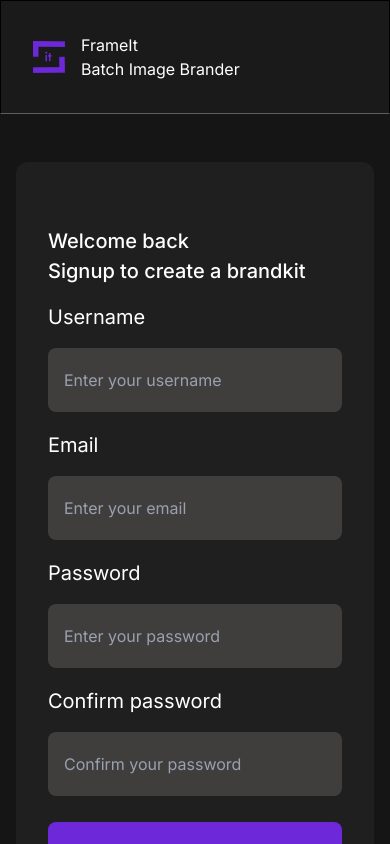
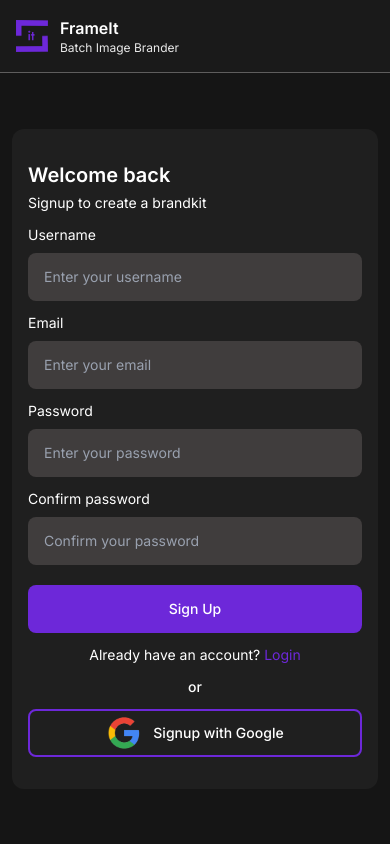
Before and after one commit to Mclakez/FrameIt, a React (Vite) app in the folder client/: page /signup in a window 390 px wide. Shown: the top 844 px of the page. Built offline with nearby package versions, Linux system fonts and the light colour scheme; no server answers.

Commit message:
Adjusted UI for mobile

```diff
--- a/client/src/Landingpage.tsx
+++ b/client/src/Landingpage.tsx
@@ -6,29 +6,29 @@ export default function LandingPage() {
   return (
     <div className="min-h-screen bg-(--bg-black) text-white">
       <header className="border-b border-(--border-color) bg-(--light-black)">
-        <div className="mx-auto flex h-30 max-w-360 items-center justify-between px-8 md:px-16">
-          <div className="flex items-center gap-6">
+        <div className="mx-auto flex h-20 max-w-360 items-center justify-between px-4 md:h-30 md:px-16">
+          <div className="flex items-center gap-3 md:gap-6">
             <img
               src={logoSrc}
               alt="FrameIt logo"
-              className="h-11 w-11 object-contain"
+              className="h-9 w-9 object-contain md:h-11 md:w-11"
             />
-            <div className=" leading-tight">
-              <p className="text-xl text-[#fffdfd]">FrameIt</p>
-              <p className="text-xl text-[#fffdfd]">Batch Image Brander</p>
+            <div className="leading-tight">
+              <p className="text-base font-semibold text-[#fffdfd] md:text-xl">FrameIt</p>
+              <p className="text-xs text-[#fffdfd]/90 md:text-xl">Batch Image Brander</p>
             </div>
           </div>
 
-          <nav className="flex items-center gap-8">
+          <nav className="flex items-center gap-3 md:gap-8">
             <NavLink
               to="/login"
-              className=" text-xs md:text-xl text-white hover:opacity-80 hidden md:block"
+              className="text-sm text-white hover:opacity-80 md:text-xl"
             >
               Login
             </NavLink>
             <NavLink
               to="/signup"
-              className="rounded-lg bg-(--frameit-purple) px-8 md:px-12 py-5 hidden md:block  text-xs md:text-xl font-semibold text-white hover:bg-[#5b21b6]"
+              className="rounded-lg bg-(--frameit-purple) px-4 py-3 text-sm font-semibold text-white hover:bg-[#5b21b6] md:px-12 md:py-5 md:text-xl"
             >
               Sign up
             </NavLink>
@@ -36,27 +36,27 @@ export default function LandingPage() {
         </div>
       </header>
 
-      <main className="mx-auto flex max-w-360 flex-col items-center px-6 pt-32 text-center">
-        <h1 className="max-w-165  text-5xl font-bold leading-10 md:leading-15 md:text-6xl">
+      <main className="mx-auto flex max-w-360 flex-col items-center px-8 pt-16 text-center md:px-6 md:pt-32">
+        <h1 className="max-w-165 text-3xl font-bold leading-tight md:text-5xl md:leading-15 lg:text-6xl">
           Brand your event photo in{" "}
           <span className="text-[#6d28d9]">seconds</span>
         </h1>
 
-        <p className="mt-12 max-w-119  text-xl text-white">
+        <p className="mt-8 max-w-119 text-base text-white md:mt-12 md:text-xl">
           Upload a batch of photos, set your overlay once, and download
-          professionally branded images
+          professionally branded images.
         </p>
 
-        <div className="mt-10 flex flex-col  flex-wrap items-center justify-center gap-6 md:flex-row">
+        <div className="mt-10 flex w-full flex-col items-stretch gap-4 md:w-auto md:flex-row md:flex-wrap md:items-center md:justify-center md:gap-6">
           <NavLink
-              to="/signup"
-            className="rounded-lg border border-[#6d28d9] bg-[#6d28d9] px-12 py-5  text-base font-semibold text-white hover:bg-[#5b21b6]"
+            to="/signup"
+            className="rounded-lg border border-[#6d28d9] bg-[#6d28d9] px-6 py-4 text-base font-semibold text-white hover:bg-[#5b21b6] md:px-12 md:py-5"
           >
             Get started free
           </NavLink>
           <NavLink
             to="/login"
-            className="w-full md:w-fit rounded-lg border border-[#6d28d9] bg-[#6d28d9] px-12 py-5  text-base font-semibold text-white hover:bg-[#5b21b6]"
+            className="rounded-lg border border-[#6d28d9] bg-[#6d28d9] px-6 py-4 text-base font-semibold text-white hover:bg-[#5b21b6] md:w-fit md:px-12 md:py-5"
           >
             Login
           </NavLink>
--- a/client/src/Signup.tsx
+++ b/client/src/Signup.tsx
@@ -93,23 +93,23 @@ export default function Signup() {
       <AuthHeader/>
 
       {/* Main Content */}
-      <div className="flex-1 flex items-center justify-center py-12 px-4">
-        <div className="bg-[#1f1f1f] rounded-xl w-full max-w-xl px-8 py-16 flex flex-col gap-4">
+      <div className="flex flex-1 items-center justify-center px-3 py-6 md:px-4 md:py-12">
+        <div className="flex w-full max-w-xl flex-col gap-3 rounded-xl bg-[#1f1f1f] px-4 py-8 md:gap-4 md:px-8 md:py-16">
           {/* Header Text */}
-          <div className="flex flex-col">
-            <h1 className=" font-medium text-[20px] text-white">
+          <div className="flex flex-col gap-1">
+            <h1 className="text-xl font-semibold text-white md:text-[20px]">
               Welcome back
             </h1>
-            <p className=" font-medium text-[20px] text-white">
+            <p className="text-sm text-white md:text-[20px]">
               Signup to create a brandkit
             </p>
           </div>
 
           {/* Form */}
-          <form onSubmit={handleSignup} className="flex flex-col gap-4.5">
+          <form onSubmit={handleSignup} className="flex flex-col gap-3 md:gap-4.5">
             {/* Username Field */}
-            <div className="flex flex-col gap-4">
-              <label className=" font-normal text-[20px] text-white">
+            <div className="flex flex-col gap-2 md:gap-4">
+              <label className="text-sm text-white md:text-[20px]">
                 Username
               </label>
               <input
@@ -118,14 +118,14 @@ export default function Signup() {
                 value={formData.username}
                 onChange={handleChange}
                 required
-                className="bg-[#403d3d] h-16 rounded-lg px-4 text-white placeholder-gray-400 focus:outline-none focus:ring-2 focus:ring-(--frameit-purple)"
+                className="h-12 rounded-lg bg-[#403d3d] px-4 text-sm text-white placeholder-gray-400 focus:outline-none focus:ring-2 focus:ring-(--frameit-purple) md:h-16 md:text-base"
                 placeholder="Enter your username"
               />
             </div>
 
             {/* Email Field */}
-            <div className="flex flex-col gap-4">
-              <label className=" font-normal text-[20px] text-white">
+            <div className="flex flex-col gap-2 md:gap-4">
+              <label className="text-sm text-white md:text-[20px]">
                 Email
               </label>
               <input
@@ -134,14 +134,14 @@ export default function Signup() {
                 value={formData.email}
                 onChange={handleChange}
                 required
-                className="bg-[#403d3d] h-16 rounded-lg px-4 text-white placeholder-gray-400 focus:outline-none focus:ring-2 focus:ring-(--frameit-purple)"
+                className="h-12 rounded-lg bg-[#403d3d] px-4 text-sm text-white placeholder-gray-400 focus:outline-none focus:ring-2 focus:ring-(--frameit-purple) md:h-16 md:text-base"
                 placeholder="Enter your email"
               />
             </div>
 
             {/* Password Field */}
-            <div className="flex flex-col gap-4">
-              <label className=" font-normal text-[20px] text-white">
+            <div className="flex flex-col gap-2 md:gap-4">
+              <label className="text-sm text-white md:text-[20px]">
                 Password
               </label>
               <input
@@ -150,14 +150,14 @@ export default function Signup() {
                 value={formData.password}
                 onChange={handleChange}
                 required
-                className="bg-[#403d3d] h-16 rounded-lg px-4 text-white placeholder-gray-400 focus:outline-none focus:ring-2 focus:ring-(--frameit-purple)"
+                className="h-12 rounded-lg bg-[#403d3d] px-4 text-sm text-white placeholder-gray-400 focus:outline-none focus:ring-2 focus:ring-(--frameit-purple) md:h-16 md:text-base"
                 placeholder="Enter your password"
               />
             </div>
 
             {/* Confirm Password Field */}
-            <div className="flex flex-col gap-4">
-              <label className=" font-normal text-[20px] text-white">
+            <div className="flex flex-col gap-2 md:gap-4">
+              <label className="text-sm text-white md:text-[20px]">
                 Confirm password
               </label>
               <input
@@ -166,7 +166,7 @@ export default function Signup() {
                 value={formData.confirmPassword}
                 onChange={handleChange}
                 required
-                className="bg-[#403d3d] h-16 rounded-lg px-4 text-white placeholder-gray-400 focus:outline-none focus:ring-2 focus:ring-(--frameit-purple)"
+                className="h-12 rounded-lg bg-[#403d3d] px-4 text-sm text-white placeholder-gray-400 focus:outline-none focus:ring-2 focus:ring-(--frameit-purple) md:h-16 md:text-base"
                 placeholder="Confirm your password"
               />
             </div>
@@ -174,7 +174,7 @@ export default function Signup() {
             {/* Sign Up Button */}
             <button
               type="submit"
-              className="cursor-pointer bg-(--frameit-purple) h-16 rounded-lg  font-medium text-[20px] text-white hover:opacity-90 transition-opacity mt-2"
+              className="mt-2 h-12 cursor-pointer rounded-lg bg-(--frameit-purple) text-sm font-medium text-white transition-opacity hover:opacity-90 md:h-16 md:text-[20px]"
             >
               Sign Up
             </button>
@@ -182,7 +182,7 @@ export default function Signup() {
           </form>
 
           {/* Login Link */}
-          <p className="text-center text-[14px]  font-normal text-white">
+          <p className="text-center text-sm font-normal text-white md:text-[14px]">
             Already have an account?{' '}
             <NavLink to="/login" className="cursor-pointer text-(--frameit-purple) hover:underline">
               Login
@@ -192,7 +192,7 @@ export default function Signup() {
           {/* Divider */}
           <div className="flex items-center justify-center gap-3">
 
-            <p className=" font-medium text-[20px] text-white whitespace-nowrap">
+            <p className="whitespace-nowrap text-sm font-medium text-white md:text-[20px]">
               or
             </p>
 
@@ -202,14 +202,14 @@ export default function Signup() {
           <button
             type="button"
             onClick={handleGoogleSignup}
-            className=" cursor-pointer border-2 border-(--frameit-purple) h-16 rounded-lg flex items-center justify-center gap-4 hover:bg-(--frameit-purple) hover:bg-opacity-10 transition-colors"
+            className="flex h-12 cursor-pointer items-center justify-center gap-3 rounded-lg border-2 border-(--frameit-purple) transition-colors hover:bg-(--frameit-purple) hover:bg-opacity-10 md:h-16 md:gap-4"
           >
             <img
               src={googleIcon}
               alt="Google"
               className="w-8.75 h-9.5 object-cover"
             />
-            <p className=" font-medium text-[20px] text-white whitespace-nowrap ">
+            <p className="whitespace-nowrap text-sm font-medium text-white md:text-[20px]">
               Signup with Google
             </p>
           </button>
--- a/client/src/authHeader.tsx
+++ b/client/src/authHeader.tsx
@@ -3,15 +3,16 @@ import logo from './assets/logo.png'
 export default function AuthHeader() {
     return (
         <>
-        <header className="bg-(--light-black) py-8 px-8 flex justify-between items-center border border-b-(--border-color)">
-            <div className="flex flex-row gap-4 items-center">
-                <img  src={logo} className=' w-8 h-8'/>
-                <div className='text-white flex flex-col'>
-                    <span>FrameIt</span>
-                    <span>Batch Image Brander</span>
+        <header className="border-b border-(--border-color) bg-(--light-black) px-4 py-4 md:px-8 md:py-8">
+            <div className="mx-auto flex w-full max-w-6xl items-center justify-between">
+                <div className="flex items-center gap-3 md:gap-4">
+                    <img src={logo} className="h-8 w-8 md:h-10 md:w-10" alt="FrameIt logo" />
+                    <div className="flex flex-col text-white leading-tight">
+                        <span className="text-base font-semibold md:text-xl">FrameIt</span>
+                        <span className="text-xs text-white/90 md:text-base">Batch Image Brander</span>
+                    </div>
                 </div>
             </div>
-
         </header>
         </>
     )
```
Also changed, not shown: client/src/Login.tsx (+17 -17 lines).
